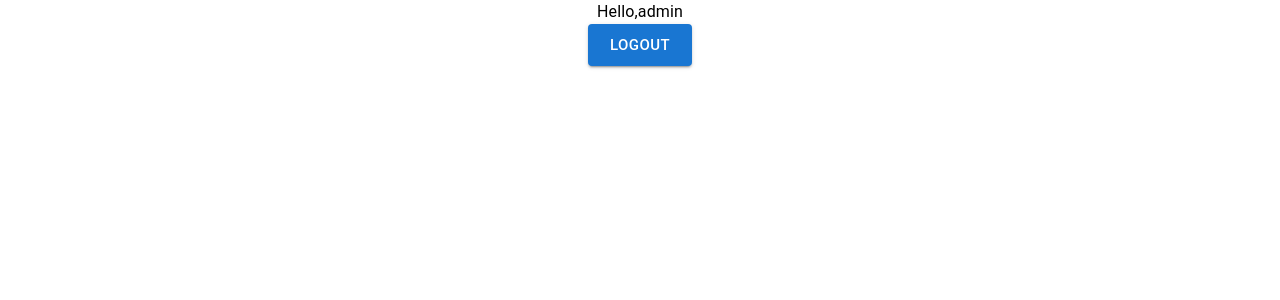
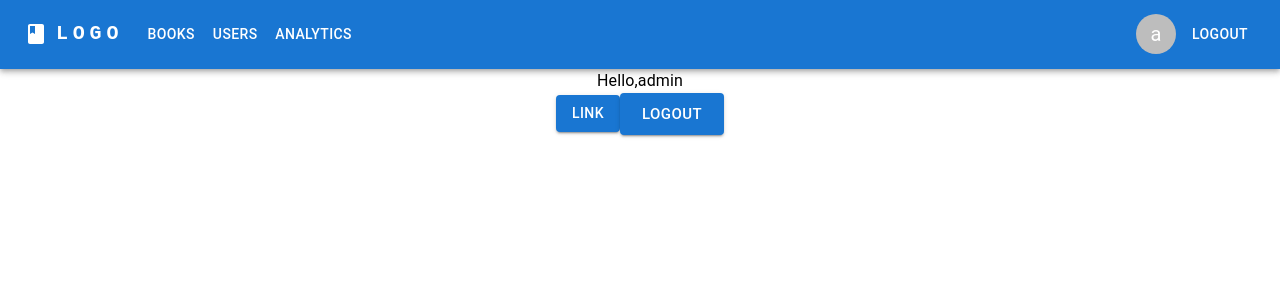
Before and after one commit to Tae69/vica-fe-test, a React (Create React App) app: page /login in a window 1280 px wide. Both pictures are taken after a click on the button "LOGIN". Shown: the top 300 px of the page. Built offline with nearby package versions, Linux system fonts and the light colour scheme.

Commit message:
Add top bar

```diff
--- a/package.json
+++ b/package.json
@@ -5,6 +5,7 @@
   "dependencies": {
     "@emotion/react": "^11.9.0",
     "@emotion/styled": "^11.8.1",
+    "@mui/icons-material": "^5.8.2",
     "@mui/material": "^5.8.1",
     "@reduxjs/toolkit": "^1.8.2",
     "@testing-library/jest-dom": "^5.16.4",
--- a/src/App.tsx
+++ b/src/App.tsx
@@ -1,6 +1,6 @@
 import { ThemeProvider } from '@emotion/react';
 import React from 'react';
-import { Routes, Route } from 'react-router-dom';
+import { Route, Routes } from 'react-router-dom';
 import './App.css';
 import RequireAuth from './components/RequireAuth';
 import Dashboard from './pages/dashboard';
--- /dev/null
+++ b/src/components/LinkBehavior.tsx
@@ -0,0 +1,13 @@
+import React from 'react';
+import { Link as RouterLink, LinkProps as RouterLinkProps } from 'react-router-dom';
+
+const LinkBehavior = React.forwardRef<
+  any,
+  Omit<RouterLinkProps, 'to'> & { href: RouterLinkProps['to'] }
+>((props, ref) => {
+  const { href, ...other } = props;
+  // Map href (MUI) -> to (react-router)
+  return <RouterLink data-testid="custom-link" ref={ref} to={href} {...other} />;
+});
+
+export default LinkBehavior;
--- a/src/components/Page.tsx
+++ b/src/components/Page.tsx
@@ -18,7 +18,7 @@ function Page({ children, center = false }: Props) {
   }
 
   return (
-    <Container maxWidth="xl" style={{ minHeight: '100vh', ...styles }}>
+    <Container maxWidth={false} style={{ minHeight: '100vh', ...styles }}>
       {children}
     </Container>
   );
--- /dev/null
+++ b/src/components/TopBar.tsx
@@ -0,0 +1,179 @@
+import * as React from 'react';
+import AppBar from '@mui/material/AppBar';
+import Box from '@mui/material/Box';
+import Toolbar from '@mui/material/Toolbar';
+import IconButton from '@mui/material/IconButton';
+import Typography from '@mui/material/Typography';
+import Menu from '@mui/material/Menu';
+import MenuIcon from '@mui/icons-material/Menu';
+import Container from '@mui/material/Container';
+import Avatar from '@mui/material/Avatar';
+import Button from '@mui/material/Button';
+import Tooltip from '@mui/material/Tooltip';
+import MenuItem from '@mui/material/MenuItem';
+import BookIcon from '@mui/icons-material/Book';
+import LinkBehavior from './LinkBehavior';
+import { useAppDispatch, useAppSelector } from '../utils/hooks';
+import { logout, selectCurrentUser } from '../features/users';
+
+const pages = ['Books', 'Users', 'Analytics'];
+
+function TopBar() {
+  const [anchorElNav, setAnchorElNav] = React.useState<null | HTMLElement>(null);
+  const [anchorElUser, setAnchorElUser] = React.useState<null | HTMLElement>(null);
+
+  const handleOpenNavMenu = (event: React.MouseEvent<HTMLElement>) => {
+    setAnchorElNav(event.currentTarget);
+  };
+  const handleOpenUserMenu = (event: React.MouseEvent<HTMLElement>) => {
+    setAnchorElUser(event.currentTarget);
+  };
+
+  const handleCloseNavMenu = () => {
+    setAnchorElNav(null);
+  };
+
+  const handleCloseUserMenu = () => {
+    setAnchorElUser(null);
+  };
+
+  function renderLogo(displayXs: string, displayMd: string) {
+    return (
+      <>
+        <BookIcon sx={{ display: { xs: displayXs, md: displayMd }, mr: 1 }} />
+        <Typography
+          variant="h6"
+          component={LinkBehavior}
+          href="/"
+          noWrap
+          sx={{
+            mr: 2,
+            display: { xs: displayXs, md: displayMd },
+            fontFamily: 'monospace',
+            fontWeight: 700,
+            letterSpacing: '.3rem',
+            color: 'inherit',
+            textDecoration: 'none',
+            flexGrow: displayXs === 'flex' ? 1 : 0
+          }}
+        >
+          LOGO
+        </Typography>
+      </>
+    );
+  }
+
+  const user = useAppSelector(selectCurrentUser);
+  const avatarText = user?.name.charAt(0);
+  const dispatch = useAppDispatch();
+
+  const onLogout = () => {
+    dispatch(logout());
+  };
+
+  return (
+    <AppBar position="static">
+      <Container maxWidth={false}>
+        <Toolbar disableGutters>
+          {renderLogo('none', 'flex')}
+
+          <Box sx={{ flexGrow: 1, display: { xs: 'flex', md: 'none' } }}>
+            <IconButton
+              size="large"
+              aria-label="menus"
+              aria-controls="menu-appbar"
+              aria-haspopup="true"
+              onClick={handleOpenNavMenu}
+              color="inherit"
+            >
+              <MenuIcon />
+            </IconButton>
+            <Menu
+              id="menu-appbar"
+              anchorEl={anchorElNav}
+              anchorOrigin={{
+                vertical: 'bottom',
+                horizontal: 'left'
+              }}
+              keepMounted
+              transformOrigin={{
+                vertical: 'top',
+                horizontal: 'left'
+              }}
+              open={Boolean(anchorElNav)}
+              onClose={handleCloseNavMenu}
+              sx={{
+                display: { xs: 'block', md: 'none' }
+              }}
+            >
+              {pages.map((page) => (
+                <MenuItem
+                  key={page}
+                  onClick={handleCloseNavMenu}
+                  component={LinkBehavior}
+                  href={`/${page.toLowerCase()}`}
+                >
+                  <Typography textAlign="center">{page}</Typography>
+                </MenuItem>
+              ))}
+            </Menu>
+          </Box>
+
+          {renderLogo('flex', 'none')}
+          <Box sx={{ flexGrow: 1, display: { xs: 'none', md: 'flex' } }}>
+            {pages.map((page) => (
+              <Button
+                key={page}
+                component={LinkBehavior}
+                href={`/${page.toLowerCase()}`}
+                onClick={handleCloseNavMenu}
+                sx={{ my: 2, color: 'white', display: 'block' }}
+              >
+                {page}
+              </Button>
+            ))}
+          </Box>
+
+          <Box sx={{ flexGrow: 0, display: { xs: 'flex', md: 'none' } }}>
+            <Tooltip title="Open settings">
+              <IconButton onClick={handleOpenUserMenu} sx={{ p: 0 }}>
+                <Avatar>{avatarText}</Avatar>
+              </IconButton>
+            </Tooltip>
+            <Menu
+              sx={{ mt: '45px' }}
+              id="menu-appbar"
+              anchorEl={anchorElUser}
+              anchorOrigin={{
+                vertical: 'top',
+                horizontal: 'right'
+              }}
+              keepMounted
+              transformOrigin={{
+                vertical: 'top',
+                horizontal: 'right'
+              }}
+              open={Boolean(anchorElUser)}
+              onClose={handleCloseUserMenu}
+            >
+              <MenuItem onClick={onLogout}>
+                <Typography textAlign="center">Logout</Typography>
+              </MenuItem>
+            </Menu>
+          </Box>
+
+          <Box sx={{ flexGrow: 0, display: { xs: 'none', md: 'flex' }, alignItems: 'center' }}>
+            <Avatar>{avatarText}</Avatar>
+            <Button
+              onClick={onLogout}
+              sx={{ my: 2, ml: 1, color: 'white', display: 'block' }}
+            >
+              Logout
+            </Button>
+          </Box>
+        </Toolbar>
+      </Container>
+    </AppBar>
+  );
+}
+export default TopBar;
--- a/src/pages/dashboard.tsx
+++ b/src/pages/dashboard.tsx
@@ -3,6 +3,8 @@ import { Button, Typography } from '@mui/material';
 import Page from '../components/Page';
 import { useAppDispatch, useAppSelector } from '../utils/hooks';
 import { logout as logoutAction, selectCurrentUser } from '../features/users';
+import TopBar from '../components/TopBar';
+import LinkBehavior from '../components/LinkBehavior';
 
 function Dashboard() {
   const user = useAppSelector(selectCurrentUser);
@@ -13,15 +15,21 @@ function Dashboard() {
   };
 
   return (
+    <>
+      <TopBar />
       <Page>
         <Typography>
           Hello,
           {user?.name}
         </Typography>
+        <Button component={LinkBehavior} href="/" variant="contained">
+          Link
+        </Button>
         <Button size="large" onClick={logout} variant="contained">
           Logout
         </Button>
       </Page>
+    </>
   );
 }
 
--- a/src/themes/light.ts
+++ b/src/themes/light.ts
@@ -1,9 +1,23 @@
 import { createTheme } from '@mui/material/styles';
+import { LinkProps } from '@mui/material/Link';
+import LinkBehavior from '../components/LinkBehavior';
 
 const theme = createTheme({
   palette: {
-    mode: 'light',
+    mode: 'light'
   },
+  components: {
+    MuiLink: {
+      defaultProps: {
+        component: LinkBehavior
+      } as LinkProps
+    },
+    MuiButtonBase: {
+      defaultProps: {
+        LinkComponent: LinkBehavior
+      }
+    }
+  }
 });
 
 export default theme;
```
Also changed, not shown: .eslintrc.json, 1 other file (tests, documents, lock files or other folders). Lines whose indentation alone changed are shown as unchanged.
